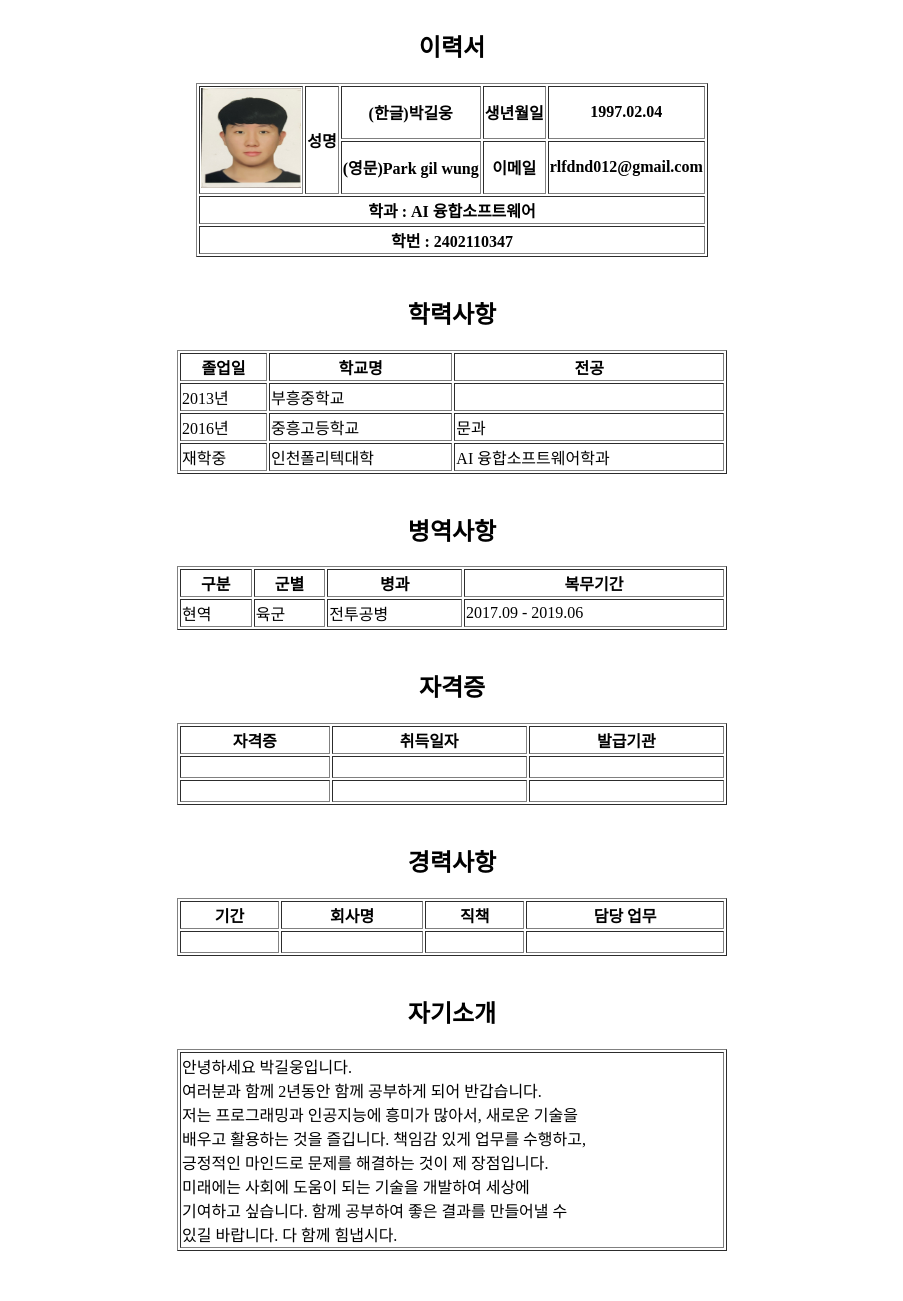
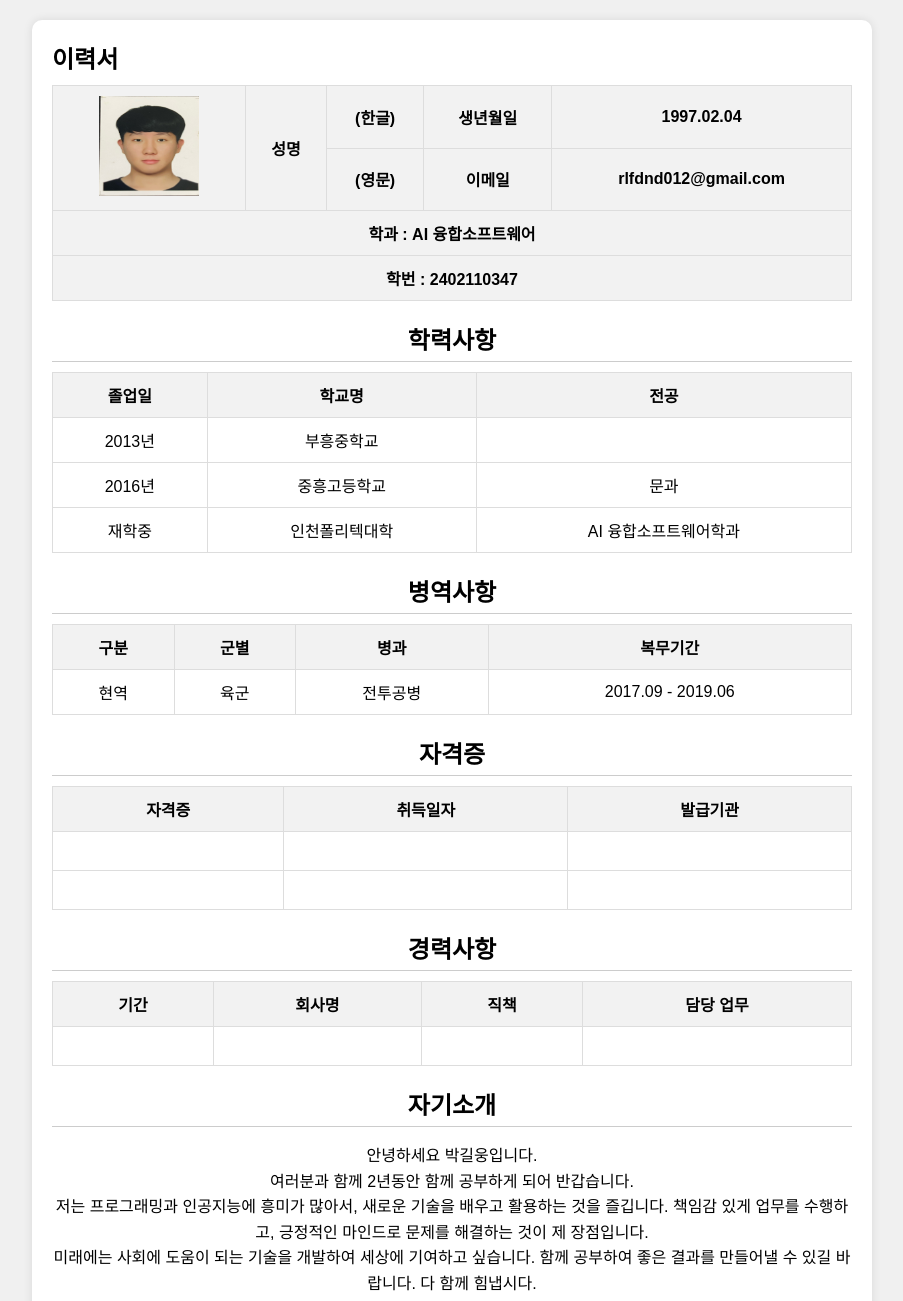
Before and after one commit to gilwung/2402110347, a plain HTML site: page index.html in a window 1280 px wide. Shown: the top 1301 px of the page, without its empty margins (188-1091 px from the left). Before the commit the page ends 1259 px from the top, so only its background shows below. Drawn offline with Linux system fonts and the light colour scheme.

Commit message:
index.html

```diff
--- a/index.html
+++ b/index.html
@@ -3,20 +3,62 @@
 <head>
     <meta charset="utf-8">
     <title>이력서</title>
+    <style>
+        body {
+            font-family: Arial, sans-serif;
+            margin: 20px;
+            background-color: #f0f0f0;
+        }
+        center {
+            max-width: 800px;
+            margin: 0 auto;
+            background-color: white;
+            padding: 20px;
+            border-radius: 10px;
+            box-shadow: 0 0 10px rgba(0,0,0,0.1);
+        }
+        table {
+            width: 100%;
+            border-collapse: collapse;
+            margin-bottom: 20px;
+        }
+        th, td {
+            padding: 10px;
+            text-align: center;
+            border: 1px solid #ddd;
+        }
+        th {
+            background-color: #f2f2f2;
+        }
+        caption {
+            text-align: left;
+            margin-bottom: 10px;
+            font-size: 1.5em;
+            font-weight: bold;
+        }
+        h2 {
+            margin-bottom: 10px;
+            border-bottom: 1px solid #ccc;
+            padding-bottom: 5px;
+        }
+        p {
+            line-height: 1.6;
+        }
+    </style>
 </head>
 <body>
     <center>
         <table border="1">
-            <caption><h2>이력서</h2></caption>
+            <caption>이력서</caption>
             <tr>
                 <th rowspan="2"><img src="./a.jpg" width="100" height="100"></th>
                 <th rowspan="2">성명</th>
-                <th>(한글)박길웅</th>
+                <th>(한글)</th>
                 <th>생년월일</th>
                 <th>1997.02.04</th>
             </tr>
             <tr>
-                <th>(영문)Park gil wung</th>
+                <th>(영문)</th>
                 <th>이메일</td>
                 <th colspan="2">rlfdnd012@gmail.com</th>
             </tr>
@@ -27,9 +69,8 @@
                 <th colspan="5">학번 : 2402110347</th>
             </tr>
         </table>
-        <br>
         <h2>학력사항</h2>
-        <table border="1" width="550">
+        <table border="1">
             <tr>
                 <th>졸업일</th>
                 <th>학교명</th>
@@ -51,9 +92,8 @@
                 <td>AI 융합소프트웨어학과</td>
             </tr>
         </table>
-        <br>
         <h2>병역사항</h2>
-        <table border="1" width="550">
+        <table border="1">
             <tr>
                 <th>구분</th>
                 <th>군별</th>
@@ -67,9 +107,8 @@
                 <td>2017.09 - 2019.06</td>
             </tr>
         </table>
-        <br>
         <h2>자격증</h2>
-        <table border="1" width="550">
+        <table border="1">
             <tr>
                 <th>자격증</th>
                 <th>취득일자</th>
@@ -86,9 +125,8 @@
                 <td>&nbsp;</td>
             </tr>
         </table>
-        <br>
         <h2>경력사항</h2>
-        <table border="1" width="550">
+        <table border="1">
             <tr>
                 <th>기간</th>
                 <th>회사명</th>
@@ -102,20 +140,11 @@
                 <td>&nbsp;</td>
             </tr>
         </table>
-        <br>
         <h2>자기소개</h2>
-        <table border="1" width="550">
-            <tr>
-                <td>안녕하세요 박길웅입니다. <br>
-                    여러분과 함께 2년동안 함께 공부하게 되어 반갑습니다.<br>
-                    저는 프로그래밍과 인공지능에 흥미가 많아서, 새로운 기술을 <br>
-                    배우고 활용하는 것을 즐깁니다. 책임감 있게 업무를 수행하고, <br>
-                    긍정적인 마인드로 문제를 해결하는 것이 제 장점입니다.<br>
-                    미래에는 사회에 도움이 되는 기술을 개발하여 세상에 <br>
-                    기여하고 싶습니다. 함께 공부하여 좋은 결과를 만들어낼 수 <br>
-                    있길 바랍니다. 다 함께 힘냅시다.</td>
-            </tr>
-        </table>
+        <p>안녕하세요 박길웅입니다. <br>
+        여러분과 함께 2년동안 함께 공부하게 되어 반갑습니다.<br>
+        저는 프로그래밍과 인공지능에 흥미가 많아서, 새로운 기술을 배우고 활용하는 것을 즐깁니다. 책임감 있게 업무를 수행하고, 긍정적인 마인드로 문제를 해결하는 것이 제 장점입니다.<br>
+        미래에는 사회에 도움이 되는 기술을 개발하여 세상에 기여하고 싶습니다. 함께 공부하여 좋은 결과를 만들어낼 수 있길 바랍니다. 다 함께 힘냅시다.</p>
     </center>
 </body>
 </html>
```
